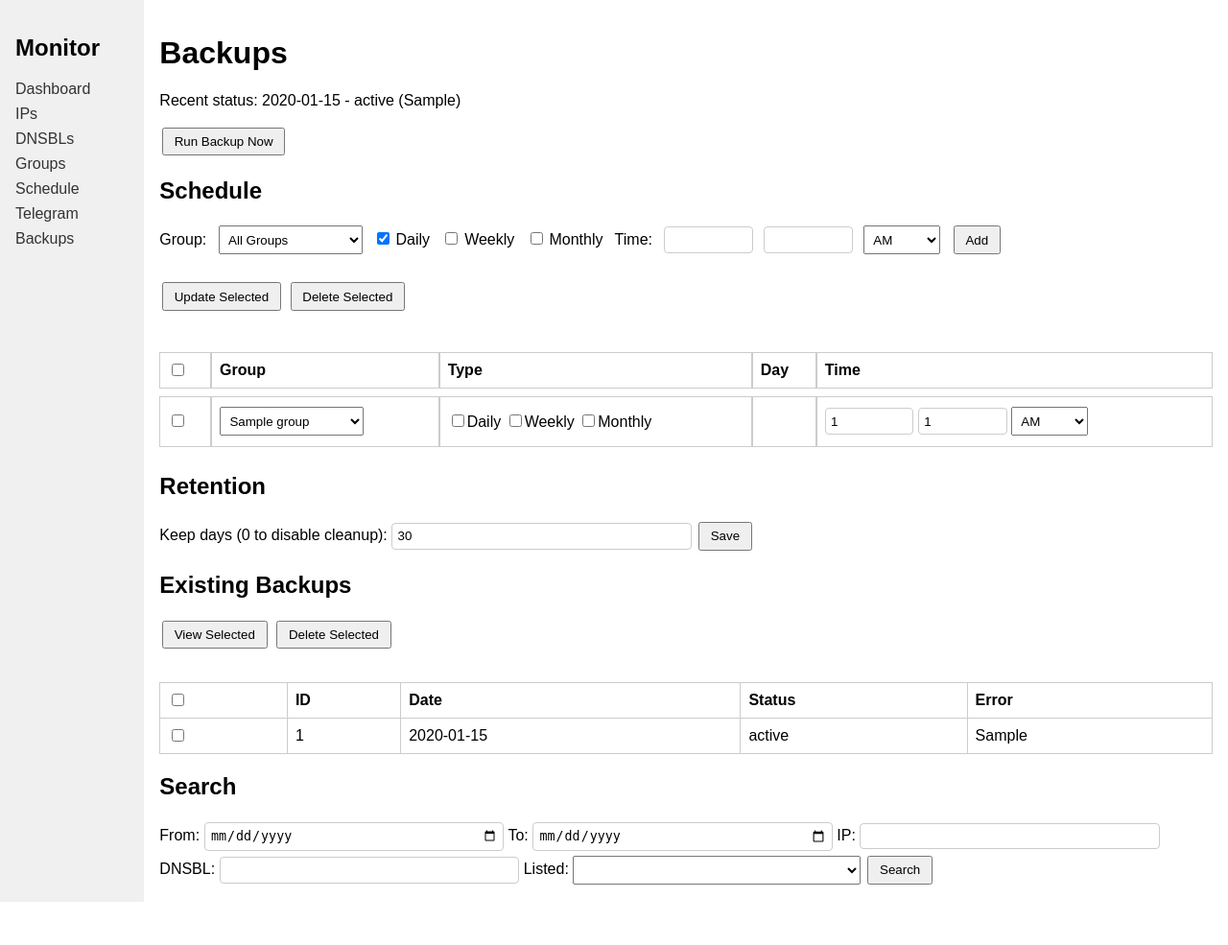
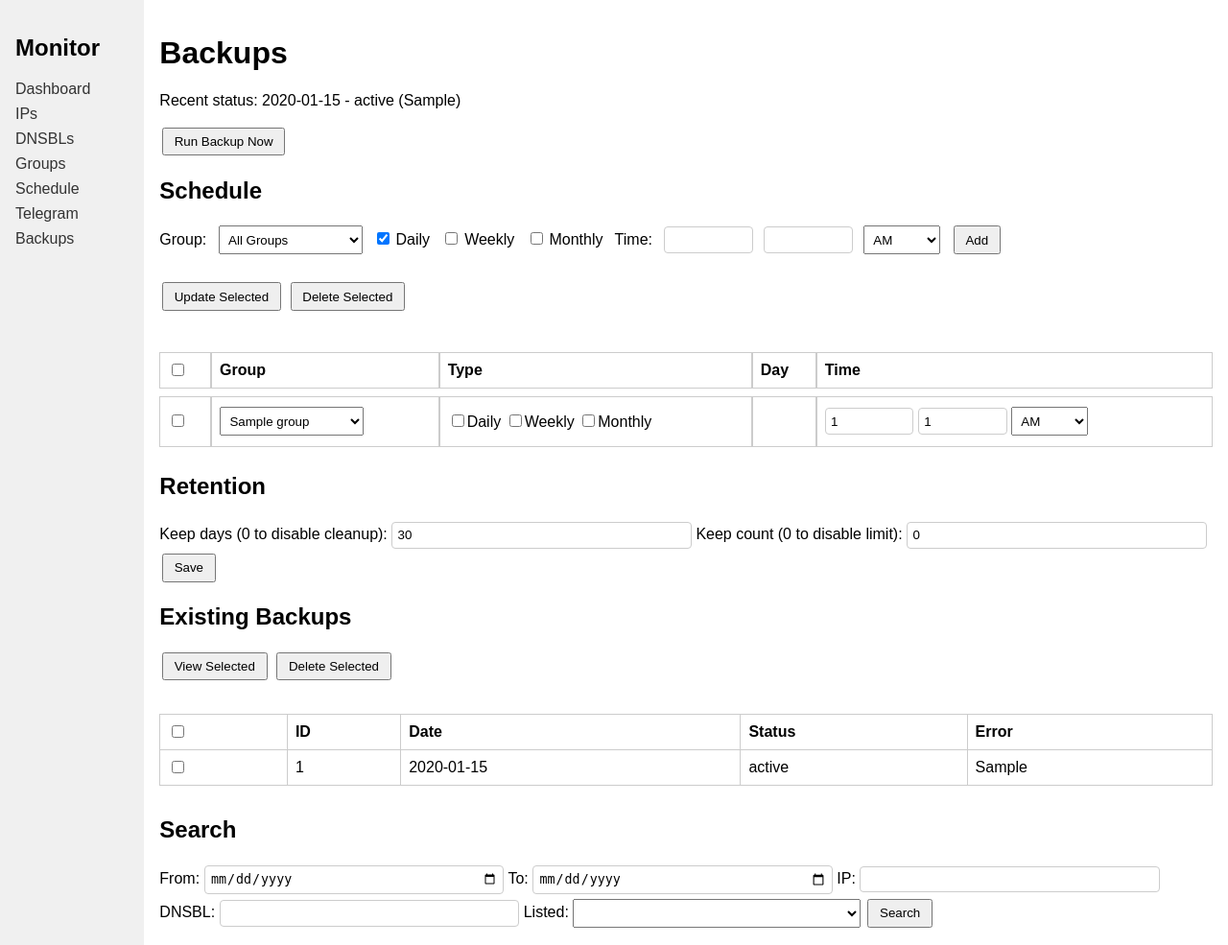
Before and after one commit to Lavine12/Bash, a Flask app: page /backups in a window 1280 px wide. Shown: the whole page at 96% size. Before the commit the page ends 940 px from the top, so only its background shows below. Run offline with Flask 3, Linux system fonts and the light colour scheme; data comes from the database, SQL or seed files in the repository; tables that the repository leaves empty hold one stand-in row (values such as "Sample post").

Commit message:
Enhance backup management

```diff
--- a/blacklist_monitor/app.py
+++ b/blacklist_monitor/app.py
@@ -120,6 +120,8 @@ def init_db():
                   ('RESEND_PERIOD', '0'))
         c.execute('INSERT OR IGNORE INTO settings (key, value) VALUES (?, ?)',
                   ('BACKUP_RETENTION_DAYS', '30'))
+        c.execute('INSERT OR IGNORE INTO settings (key, value) VALUES (?, ?)',
+                  ('BACKUP_KEEP_COUNT', '0'))
         c.execute('INSERT OR IGNORE INTO settings (key, value) VALUES (?, ?)',
                   ('BACKUP_SCHEDULE_TYPE', ''))
         c.execute('INSERT OR IGNORE INTO settings (key, value) VALUES (?, ?)',
@@ -648,8 +650,11 @@ def backups_view():
                 conn.commit()
         elif action == 'retention':
             days = request.form.get('days', '').strip()
+            count = request.form.get('count', '').strip()
             if days.isdigit():
                 set_setting('BACKUP_RETENTION_DAYS', days)
+            if count.isdigit():
+                set_setting('BACKUP_KEEP_COUNT', count)
         elif action == 'schedule_add':
             stype = request.form.get('type', '')
             day = request.form.get('day', '')
@@ -714,6 +719,7 @@ def backups_view():
         return redirect(url_for('backups_view'))
 
     retention_days = int(get_setting('BACKUP_RETENTION_DAYS', '30'))
+    retention_count = int(get_setting('BACKUP_KEEP_COUNT', '0'))
     with sqlite3.connect(DB_PATH, timeout=DB_TIMEOUT) as conn:
         c = conn.cursor()
         backups = c.execute('SELECT id, created_at, status, error FROM backups ORDER BY created_at DESC').fetchall()
@@ -807,8 +813,10 @@ def backups_view():
             results = c.execute(q, params).fetchall()
 
     return render_template('backups.html', backups=backups, last_backup=last_backup,
-                           retention_days=retention_days, schedules=display_schedules,
-                           groups=groups, results=results, edit_schedule=edit_schedule)
+                           retention_days=retention_days, retention_count=retention_count,
+                           schedules=display_schedules, groups=groups,
+                           results=results, edit_schedule=edit_schedule,
+                           view_id=view_id)
 
 
 def scheduled_check():
@@ -818,15 +826,23 @@ def scheduled_check():
 
 def cleanup_old_backups():
     days = int(get_setting('BACKUP_RETENTION_DAYS', '0') or 0)
-    if days <= 0:
-        return
-    cutoff = (datetime.datetime.now() - datetime.timedelta(days=days)).strftime('%Y-%m-%d %H:%M:%S')
+    count = int(get_setting('BACKUP_KEEP_COUNT', '0') or 0)
     with sqlite3.connect(DB_PATH, timeout=DB_TIMEOUT) as conn:
         c = conn.cursor()
-        ids = [r[0] for r in c.execute('SELECT id FROM backups WHERE created_at < ?', (cutoff,))]
-        for bid in ids:
-            c.execute('DELETE FROM backup_check_results WHERE backup_id=?', (bid,))
-            c.execute('DELETE FROM backups WHERE id=?', (bid,))
+        if days > 0:
+            cutoff = (datetime.datetime.now() - datetime.timedelta(days=days)).strftime('%Y-%m-%d %H:%M:%S')
+            ids = [r[0] for r in c.execute('SELECT id FROM backups WHERE created_at < ?', (cutoff,))]
+            for bid in ids:
+                c.execute('DELETE FROM backup_check_results WHERE backup_id=?', (bid,))
+                c.execute('DELETE FROM backups WHERE id=?', (bid,))
+        if count > 0:
+            total = c.execute('SELECT COUNT(*) FROM backups').fetchone()[0]
+            if total > count:
+                rm = total - count
+                ids = [r[0] for r in c.execute('SELECT id FROM backups ORDER BY created_at ASC LIMIT ?', (rm,))]
+                for bid in ids:
+                    c.execute('DELETE FROM backup_check_results WHERE backup_id=?', (bid,))
+                    c.execute('DELETE FROM backups WHERE id=?', (bid,))
         conn.commit()
 
 def get_backup_results(bid):
--- a/blacklist_monitor/static/script.js
+++ b/blacklist_monitor/static/script.js
@@ -46,7 +46,11 @@ function updateScheduleDisplay(prefix) {
     const show = weekly && weekly.checked;
     weeklyWrap.style.display = show ? '' : 'none';
     const sel = weeklyWrap.querySelector('select');
-    if (sel) sel.disabled = !show;
+    if (sel) {
+      sel.disabled = !show;
+      if (show) sel.classList.add('active');
+      else sel.classList.remove('active');
+    }
   }
 
   if (monthlyWrap) {
@@ -84,4 +88,14 @@ window.addEventListener('load', function() {
     const id = row.dataset.rowId;
     updateScheduleDisplay('row-' + id);
   });
+  document.querySelectorAll('[id$="-day-monthly"] input').forEach(function(inp) {
+    const key = 'cache_' + inp.name;
+    const saved = localStorage.getItem(key);
+    if (!inp.value && saved) {
+      inp.value = saved;
+    }
+    inp.addEventListener('change', function() {
+      localStorage.setItem(key, this.value);
+    });
+  });
 });
--- a/blacklist_monitor/static/style.css
+++ b/blacklist_monitor/static/style.css
@@ -121,7 +121,13 @@ button, input[type="submit"] {
 
 /* shorter day dropdown */
 .day-select {
-    width: 120px;
+    width: 140px;
+    padding: 0.4em;
+    border: 1px solid #ccc;
+    border-radius: 4px;
+}
+.day-select.active {
+    background-color: #f0f8ff;
 }
 
 /* spacing for add schedule row */
@@ -130,3 +136,7 @@ button, input[type="submit"] {
 #schedule-form select {
     margin-right: 0.5em;
 }
+
+#search-section {
+    margin-top: 2em;
+}
--- a/blacklist_monitor/templates/backups.html
+++ b/blacklist_monitor/templates/backups.html
@@ -116,6 +116,8 @@
     <input type="hidden" name="action" value="retention">
     <label>Keep days (0 to disable cleanup):</label>
     <input type="number" name="days" value="{{ retention_days }}" min="0" class="telegram-input">
+    <label>Keep count (0 to disable limit):</label>
+    <input type="number" name="count" value="{{ retention_count }}" min="0" class="telegram-input">
     <input type="submit" value="Save">
 </form>
 <h2>Existing Backups</h2>
@@ -137,8 +139,9 @@
         {% endfor %}
     </table>
 </form>
+<div id="search-section">
 <h2>Search</h2>
-<form method="get">
+<form method="get" class="search-form">
     <label>From:</label>
     <input type="date" name="start" value="{{ request.args.start }}" class="telegram-input">
     <label>To:</label>
@@ -156,6 +159,7 @@
     <input type="submit" value="Search">
 </form>
 {% if results %}
+{% if view_id %}<h3>Backup Results</h3>{% endif %}
 <table>
 <tr><th>Date</th><th>IP</th><th>DNSBL</th><th>Listed</th><th>Checked At</th></tr>
 {% for r in results %}
@@ -169,4 +173,5 @@
 {% endfor %}
 </table>
 {% endif %}
+</div>
 {% endblock %}
```
